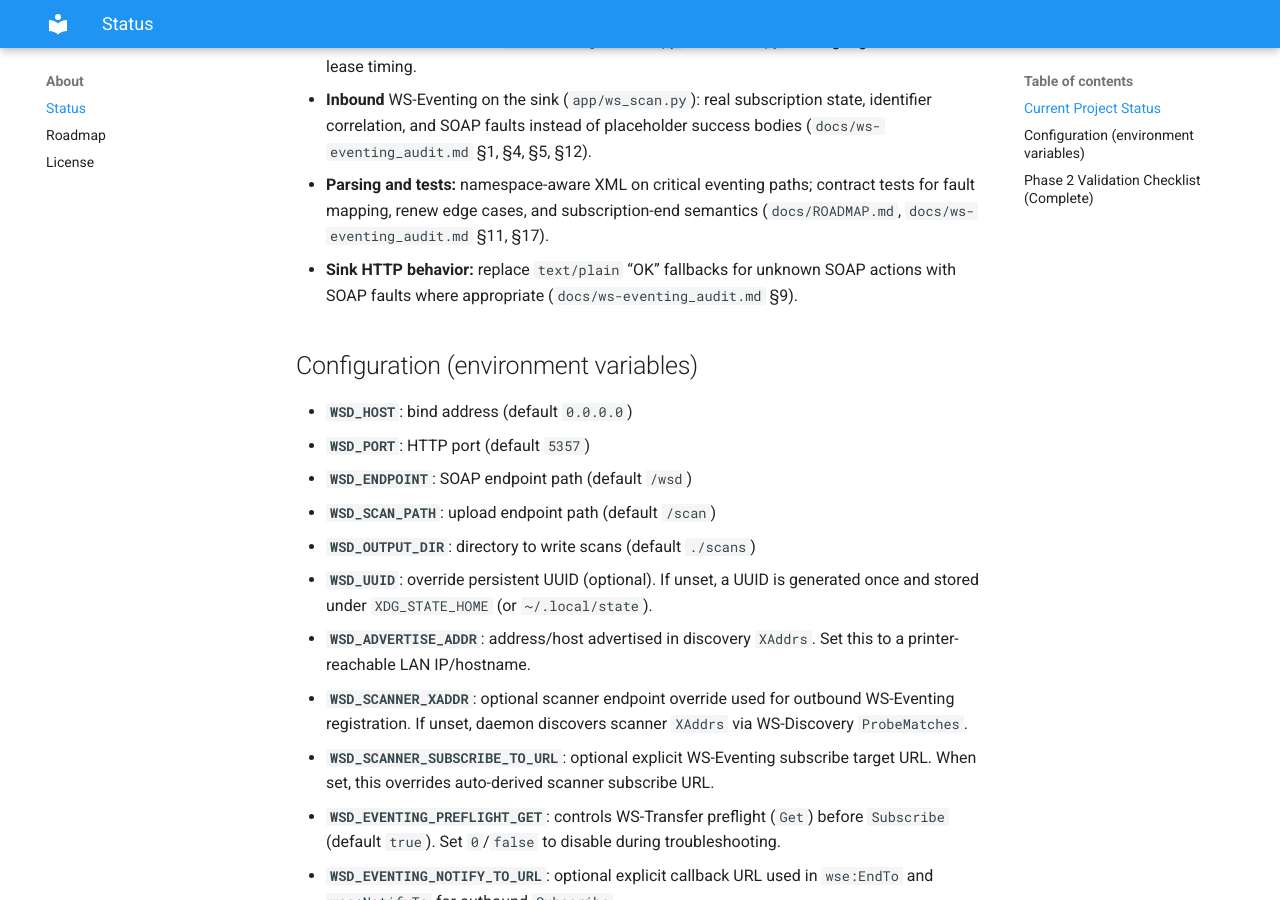
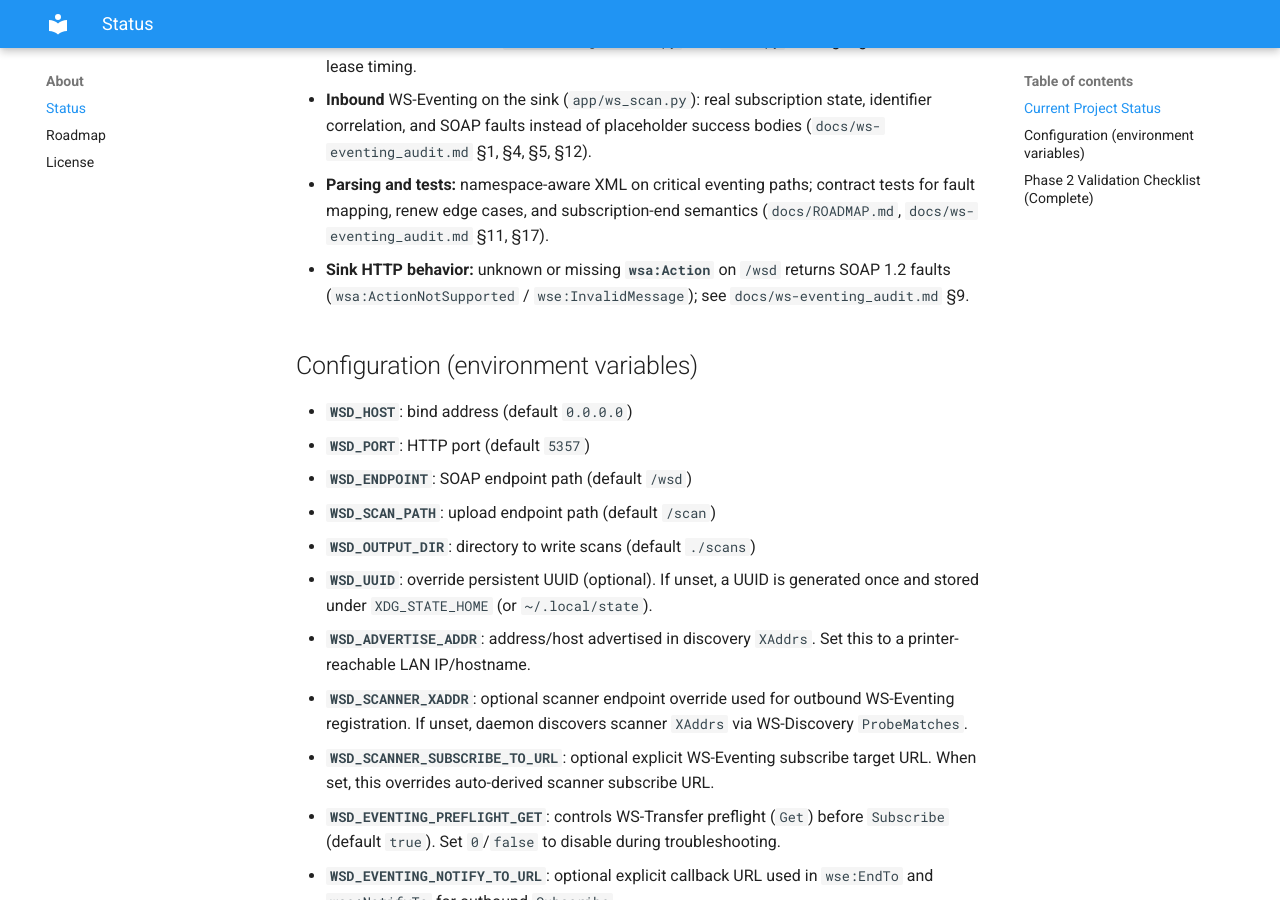
Before and after one commit to retsamedoc/airscand, an MkDocs documentation site: the page built from docs/status.md, in a window 1280 px wide and 900 px high, scrolled down 2058 px. Built offline with MkDocs 1.6.1 and Material for MkDocs 9.7.7, drawn with Linux system fonts in a browser that asks for light colours; plug-ins that fetch from the network failed and are left out.

Commit message:
docs: align status with /wsd SOAP fault behavior
Phase 5 sink note now matches ws-eventing audit §9 resolution.

Co-authored-by: Cursor <cursoragent@cursor.com>

```diff
--- a/docs/status.md
+++ b/docs/status.md
@@ -43,7 +43,7 @@
   - **SOAP mini-library** (`app/soap/`) is already in use for outbound eventing (builders + parsers); orchestration remains in `ws_eventing_client.py` with `main.py` owning registration and lease timing.
   - **Inbound** WS-Eventing on the sink (`app/ws_scan.py`): real subscription state, identifier correlation, and SOAP faults instead of placeholder success bodies (`docs/ws-eventing_audit.md` §1, §4, §5, §12).
   - **Parsing and tests:** namespace-aware XML on critical eventing paths; contract tests for fault mapping, renew edge cases, and subscription-end semantics (`docs/ROADMAP.md`, `docs/ws-eventing_audit.md` §11, §17).
-  - **Sink HTTP behavior:** replace `text/plain` “OK” fallbacks for unknown SOAP actions with SOAP faults where appropriate (`docs/ws-eventing_audit.md` §9).
+  - **Sink HTTP behavior:** unknown or missing **`wsa:Action`** on `/wsd` returns SOAP 1.2 faults (`wsa:ActionNotSupported` / `wse:InvalidMessage`); see `docs/ws-eventing_audit.md` §9.
 
 ## Configuration (environment variables)
 
```
